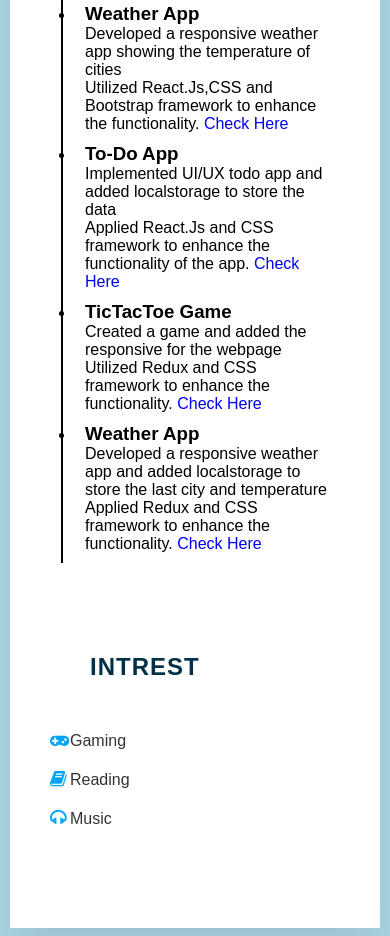
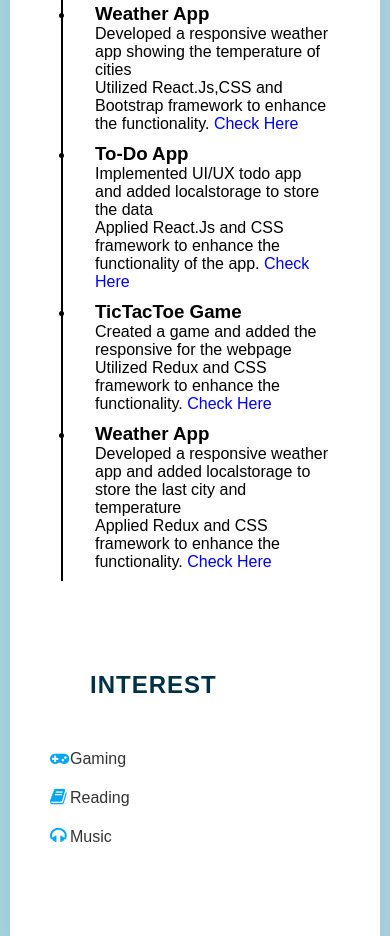
Before and after one commit to SAITEJA581/Resume2023, a plain HTML site: page index.html in a window 390 px wide. Shown: the part 2374-3310 px from the top of the page. Drawn offline with Linux system fonts and the light colour scheme.

Commit message:
responsive changes

```diff
--- a/index.html
+++ b/index.html
@@ -153,7 +153,7 @@
                 </div>
             </div>
             <div class="myinfo intrest">
-                <h2 class="title1">Intrest</h2>
+                <h2 class="title1">Interest</h2>
                 <ul>
                     <li><i class="fa fa-gamepad" aria-hidden="true"></i>Gaming</li>
                     <li><i class="fa fa-book" aria-hidden="true"></i>Reading</li>
--- a/style.css
+++ b/style.css
@@ -206,6 +206,15 @@ body {
         grid-template-columns: repeat(3,1fr);
     }
 }
+@media (max-width: 768px) {
+    .line ul li {
+        padding-left: 20px;
+    }
+
+    .line ul li:before {
+        left: -14px;
+    }
+}
 @media (max-width: 600px) {
     .intrest ul{
         grid-template-columns: repeat(1,1fr);
```
